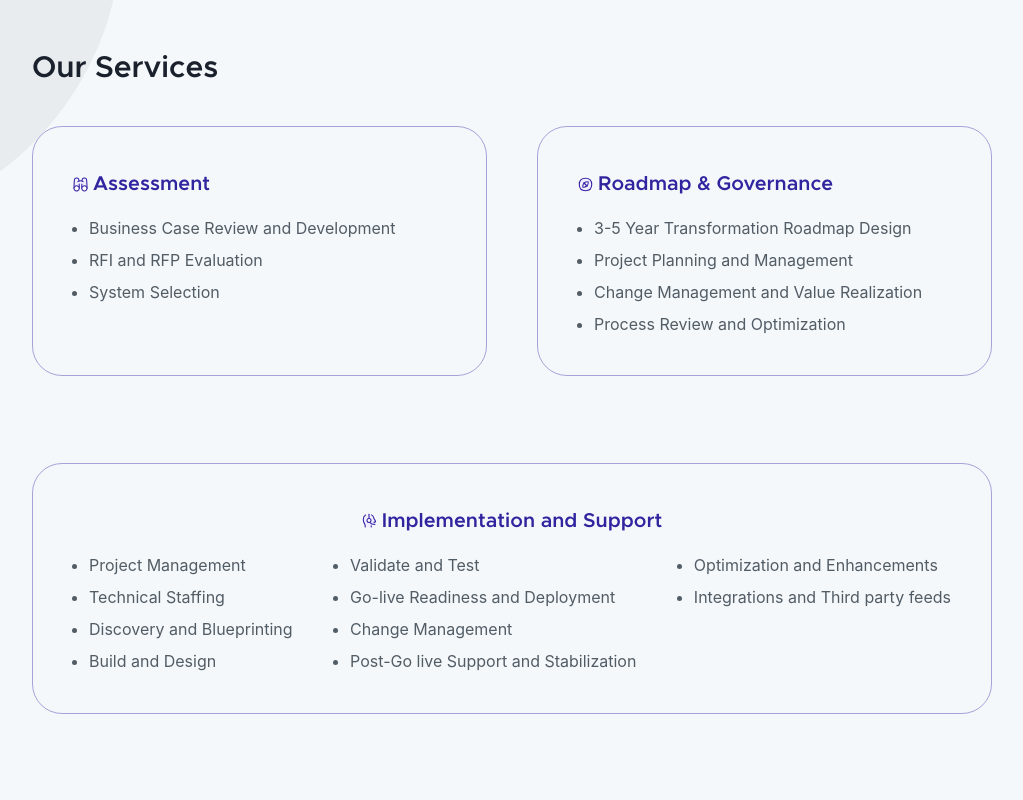
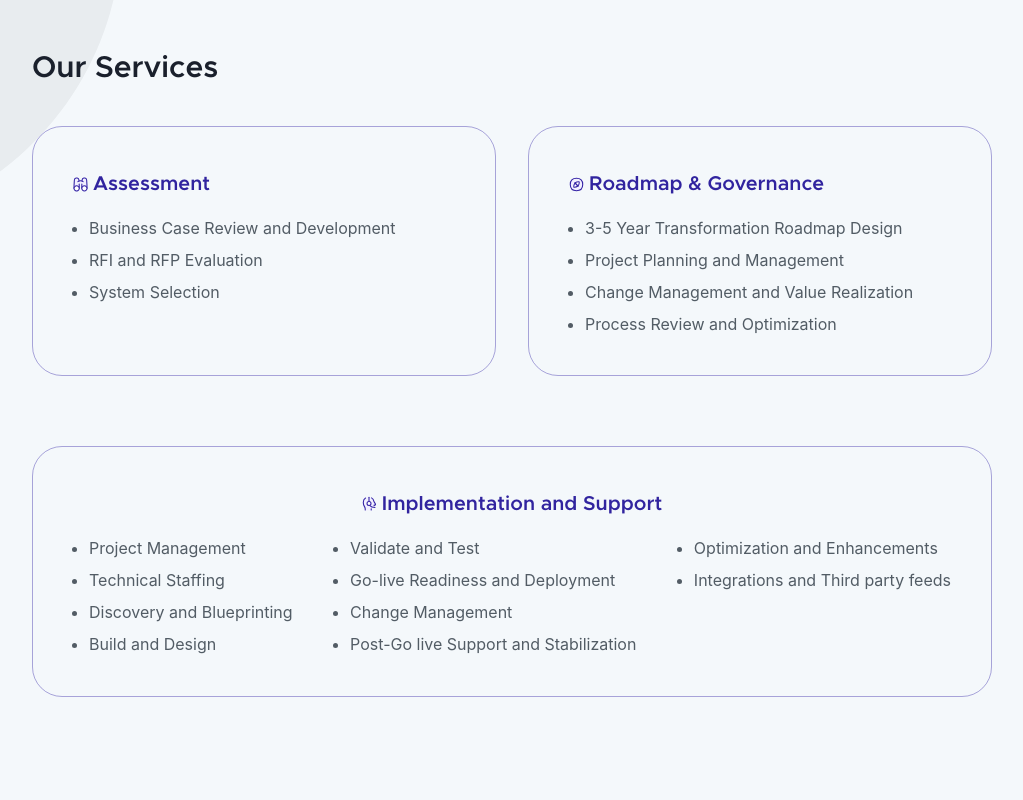
Before and after one commit to frontendninja10/overhol, a React (Vite) app: page / in a window 1280 px wide. Shown: the part 740-1540 px from the top of the page, without its empty margins (128-1151 px from the left). Built offline with nearby package versions, Linux system fonts and the light colour scheme.

Commit message:
Adjusted spacing in Services section

```diff
--- a/src/components/AboutUs.jsx
+++ b/src/components/AboutUs.jsx
@@ -36,6 +36,7 @@ export default function AboutUs() {
       <Flex
         gap={{ base: "100px", md: "150px" }}
         flexDir={{ base: "column", md: "row" }}
+        alignItems={{ base: "unset", md: "center" }}
       >
         <Text>
           We are a team of professionals with almost 2 decades of combined
--- a/src/components/Services.jsx
+++ b/src/components/Services.jsx
@@ -32,7 +32,12 @@ export default function Services() {
       >
         Our Services
       </Heading>
-      <Grid h={"100vh"} gap={"50px"} gridTemplateColumns={"repeat(2, 1fr)"}>
+      <Grid
+        h={"100vh"}
+        gap={"2em"}
+        gridRowGap={{ base: "unset", md: "1em" }}
+        gridTemplateColumns={"repeat(2, 1fr)"}
+      >
         <GridItem colSpan={{ base: "2", md: "1" }}>
           <Box
             border={"1px solid rgba(52, 35, 166, 0.40)"}
```
